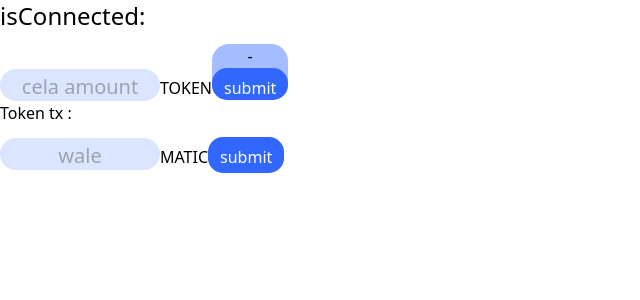
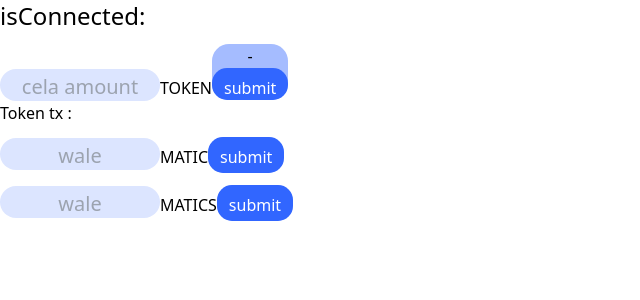
Before and after one commit to cardiscardis/bpe, a Next.js app: page / in a window 1280 px wide. Shown: the top 300 px of the page, without its empty margins (0-640 px from the left). Built offline with nearby package versions, Linux system fonts and the light colour scheme.

Commit message:
test matics

```diff
--- a/components/homePage.js
+++ b/components/homePage.js
@@ -93,6 +93,8 @@ export default function HomePage() {
         </button>
         <div className="text-md">Token tx : </div>
       </div>
+
+
       <div className="flex-col justify-center align-center pt-3">
         <input
           id="matic"
@@ -114,11 +116,43 @@ export default function HomePage() {
           </div>
         </button>
 
+
+
     {/* <div>Message from Flutter: {messageFromFlutter.text}</div>
     <div className="text-md">Matic tx :{messageFromFlutter.text} </div> */}
 
 
   </div>
+
+  <div className="flex-col justify-center align-center pt-3">
+        <input
+          id="matic"
+          type="text"
+          placeholder={messageFromFlutter ? messageFromFlutter.text : maticValue}
+          onChange={(e) => setMaticValue(e.target.value)}
+          className='w-40 rounded-3xl text-center text-[#223A7E] pt-1 items-center justify-center text-black text-xl bg-[#DCE5FF]'
+
+        />
+        MATICS
+        <button
+          onClick={() => {
+
+
+          }}
+          className={`bg-[#A5BCFF] rounded-[17px] `}>
+          <div className={`bg-[#3166FF] rounded-[15px] pt-2 pb-1 px-3 text-[#FFFFFF] text-md font-octarinebold cursor-pointer`}>
+            submit
+          </div>
+        </button>
+
+
+
+    {/* <div>Message from Flutter: {messageFromFlutter.text}</div>
+    <div className="text-md">Matic tx :{messageFromFlutter.text} </div> */}
+
+
+  </div>
+
     </>
   );
 }
```
